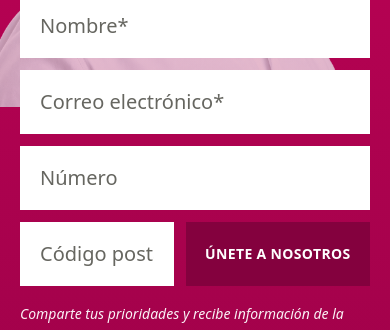
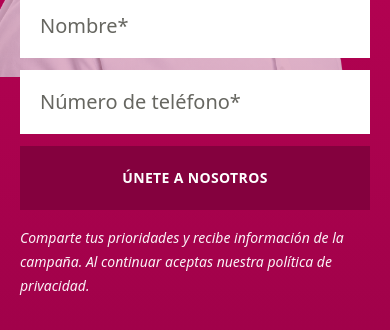
Before and after one commit to CharlieCardenasToledo/luis-balladeres, a Next.js app: page / in a window 390 px wide. Shown: the part 621-951 px from the top of the page. Built offline with nearby package versions, Linux system fonts and the light colour scheme; no server answers.

Commit message:
Simplify mobile hero signup fields

```diff
--- a/src/components/home/Hero.tsx
+++ b/src/components/home/Hero.tsx
@@ -102,12 +102,8 @@ export function Hero() {
             <p className="text-center text-base font-semibold leading-6 text-white">para recibir información y actualizaciones</p>
             <div className="mt-6 grid gap-3">
               <input aria-label="Nombre" placeholder="Nombre*" className="h-16 bg-white px-5 text-xl text-charcoal placeholder:text-gray-600" />
-              <input aria-label="Correo electrónico" placeholder="Correo electrónico*" className="h-16 bg-white px-5 text-xl text-charcoal placeholder:text-gray-600" />
-              <input aria-label="Número" placeholder="Número" className="h-16 bg-white px-5 text-xl text-charcoal placeholder:text-gray-600" />
-              <div className="grid grid-cols-[1fr_1.2fr] gap-3">
-                <input aria-label="Código postal" placeholder="Código postal*" className="h-16 min-w-0 bg-white px-5 text-xl text-charcoal placeholder:text-gray-600" />
-                <Link href="/contacto" className="flex h-16 items-center justify-center bg-brand-wine px-3 text-center text-sm font-bold uppercase tracking-wide text-white">Únete a nosotros</Link>
-              </div>
+              <input aria-label="Número de teléfono" placeholder="Número de teléfono*" type="tel" className="h-16 bg-white px-5 text-xl text-charcoal placeholder:text-gray-600" />
+              <Link href="/contacto" className="flex h-16 items-center justify-center bg-brand-wine px-3 text-center text-sm font-bold uppercase tracking-wide text-white">Únete a nosotros</Link>
             </div>
             <p className="mt-4 text-sm italic leading-6 text-white/95">Comparte tus prioridades y recibe información de la campaña. Al continuar aceptas nuestra política de privacidad.</p>
           </div>
```
